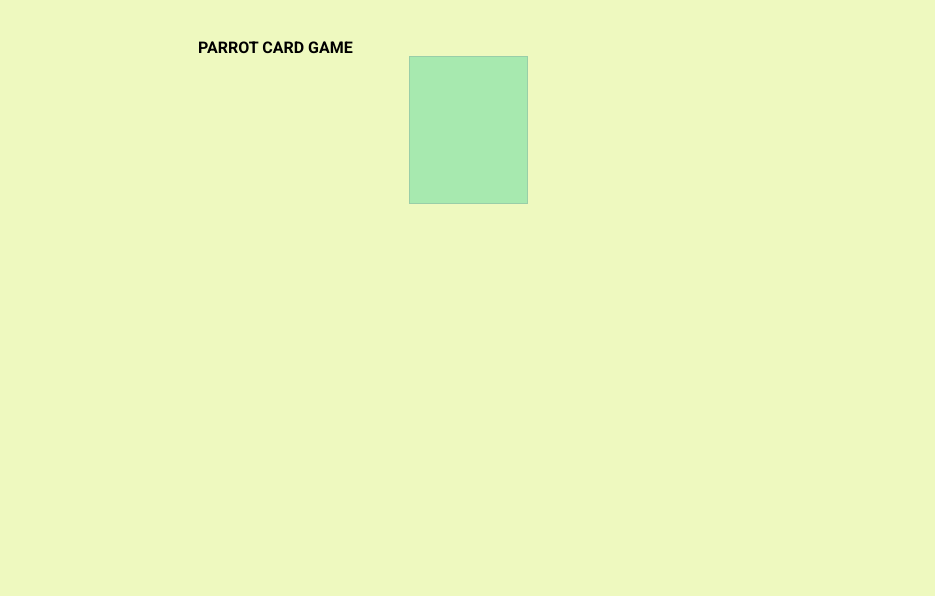
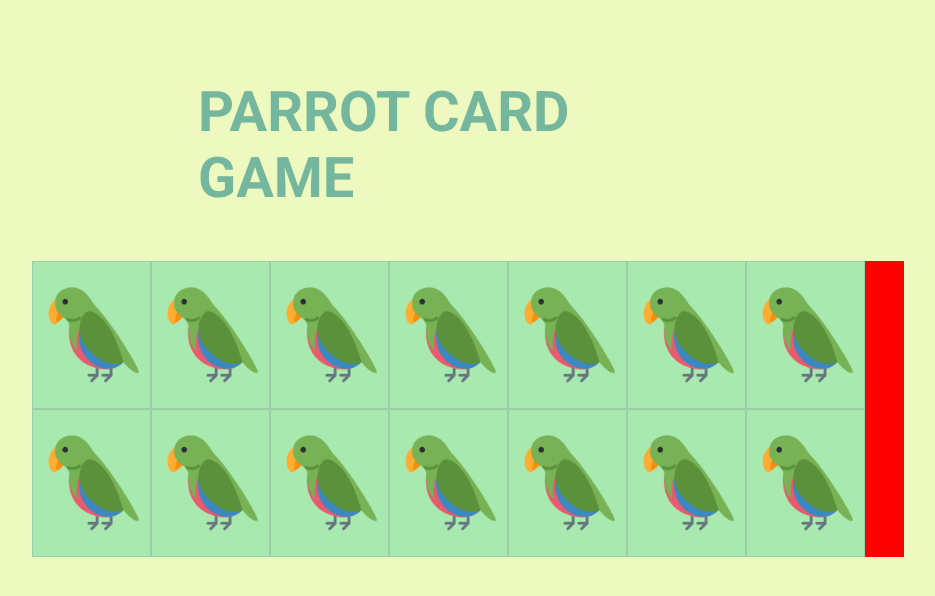
Before and after one commit to RomuloPales/Parrotscardgame, a plain HTML site: page index.html in a window 1280 px wide. Shown: the whole page, without its empty margins (172-1107 px from the left). Drawn offline with Linux system fonts and the light colour scheme; files that its build step writes are made by us from their sources.

Commit message:
html terminado

```diff
--- a/index.html
+++ b/index.html
@@ -4,8 +4,8 @@
     <meta charset="UTF-8">
     <meta http-equiv="X-UA-Compatible" content="IE=edge">
     <meta name="viewport" content="width=device-width, initial-scale=1.0">
-    <link rel="stylesheet" href="reset.css">
-    <link rel="stylesheet" href="style.css">
+    <link rel="stylesheet" href="css/reset.css">
+    <link rel="stylesheet" href="css/style.css">
     <link rel="preconnect" href="https://fonts.googleapis.com">
 <link rel="preconnect" href="https://fonts.gstatic.com" crossorigin>
 <link href="https://fonts.googleapis.com/css2?family=Roboto:wght@700&display=swap" rel="stylesheet">
@@ -13,11 +13,67 @@
 </head>
 <body>
     <div class="corpo">
-        <div class="nome"> PARROT CARD GAME</div>
-        <div class="cartas"></div>
+        <div class="nome"> <h1> PARROT CARD GAME </h1></div>
+        <div class="cartas-container">
+            <div class="cartas">
+                <div class="imagem-cartas"><img src="front.png"></div>
 
-        <!---->
-    </div>
+            </div>
+            <div class="cartas">
+                <div class="imagem-cartas"><img src="front.png"></div>
+
+            </div>
+            <div class="cartas">
+                <div class="imagem-cartas"><img src="front.png"></div>
+
+            </div>
+            <div class="cartas">
+                <div class="imagem-cartas"><img src="front.png"></div>
+
+            </div>
+            <div class="cartas">
+                <div class="imagem-cartas"><img src="front.png"></div>
+
+            </div>
+            <div class="cartas">
+                <div class="imagem-cartas"><img src="front.png"></div>
+
+            </div>
+            <div class="cartas">
+                <div class="imagem-cartas"><img src="front.png"></div>
+
+            </div>
+            <div class="cartas">
+                <div class="imagem-cartas"><img src="front.png"></div>
+
+            </div>
+            <div class="cartas">
+                <div class="imagem-cartas"><img src="front.png"></div>
+
+            </div>
+            <div class="cartas">
+                <div class="imagem-cartas"><img src="front.png"></div>
+
+            </div>
+            <div class="cartas">
+                <div class="imagem-cartas"><img src="front.png"></div>
+
+            </div>
+            <div class="cartas">
+                <div class="imagem-cartas"><img src="front.png"></div>
+
+            </div>
+            <div class="cartas">
+                <div class="imagem-cartas"><img src="front.png"></div>
+
+            </div>
+            <div class="cartas">
+                <div class="imagem-cartas"><img src="front.png"></div>
+
+            </div>
+        </div>
+
+        </div>
 
 
 
```
